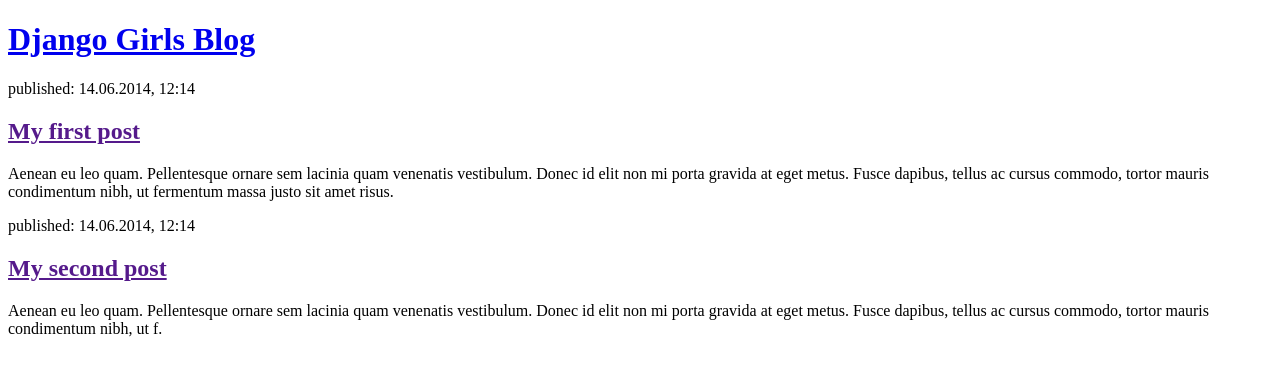
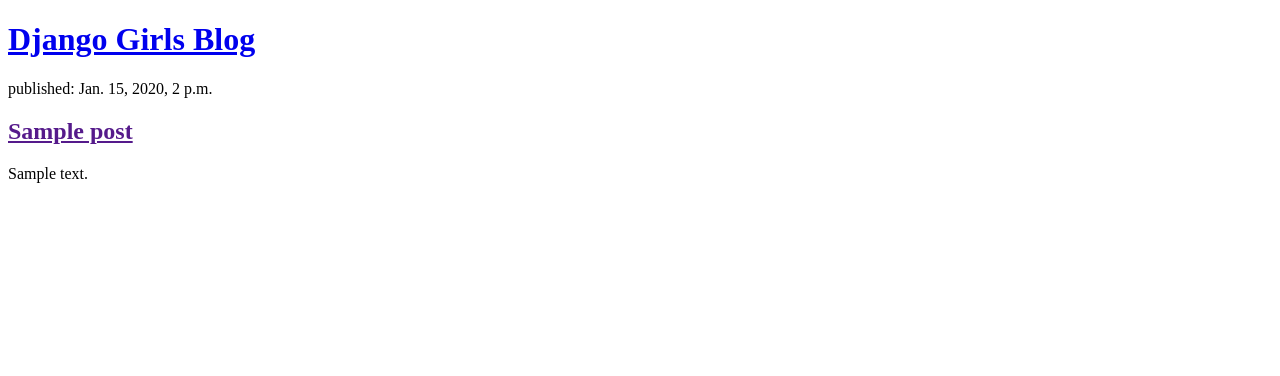
Before and after one commit to HuseynHasan/my-docs, a Django app: page /blog/ in a window 1280 px wide. Shown: the top 376 px of the page. Run offline with Django 4.2, Linux system fonts and the light colour scheme; tables that the repository leaves empty hold one stand-in row (values such as "Sample post").

Commit message:
Modified templates get informayion from database

```diff
--- a/blog/templates/blog/post_list.html
+++ b/blog/templates/blog/post_list.html
@@ -1,23 +1,25 @@
 <!DOCTYPE html>
-<html>
+<html lang="en">
+
 <head>
-        <title>Django Girls blog</title>
+    <meta charset="UTF-8">
+    <meta http-equiv="X-UA-Compatible" content="IE=edge">
+    <meta name="viewport" content="width=device-width, initial-scale=1.0">
+    <title>Document</title>
 </head>
+
 <body>
     <header>
-            <h1><a href="/">Django Girls Blog</a></h1>
+        <h1><a href="https://testdjangohuseyn.pythonanywhere.com/polls/">Django Girls Blog</a></h1>
     </header>
 
+    {% for post in posts %}
     <article>
-            <time>published: 14.06.2014, 12:14</time>
-            <h2><a href="">My first post</a></h2>
-            <p>Aenean eu leo quam. Pellentesque ornare sem lacinia quam venenatis vestibulum. Donec id elit non mi porta gravida at eget metus. Fusce dapibus, tellus ac cursus commodo, tortor mauris condimentum nibh, ut fermentum massa justo sit amet risus.</p>
+        <time>published: {{ post.published_date }}</time>
+        <h2><a href="">{{ post.title }}</a></h2>
+        <p>{{ post.text|linebreaksbr }}</p>
     </article>
+    {% endfor %}
+</body>
 
-        <article>
-            <time>published: 14.06.2014, 12:14</time>
-            <h2><a href="">My second post</a></h2>
-            <p>Aenean eu leo quam. Pellentesque ornare sem lacinia quam venenatis vestibulum. Donec id elit non mi porta gravida at eget metus. Fusce dapibus, tellus ac cursus commodo, tortor mauris condimentum nibh, ut f.</p>
-        </article>
-    </body>
 </html>
--- a/blog/views.py
+++ b/blog/views.py
@@ -1,6 +1,9 @@
 from django.shortcuts import render
+from django.utils import timezone
+from .models import Post
 
 # Create your views here.
 
 def post_list(request):
-    return render(request, 'blog/post_list.html', {})
+    posts = Post.objects.filter(published_date__lte=timezone.now()).order_by('published_date')
+    return render(request, 'blog/post_list.html', {'posts' : posts})
```
Lines whose indentation alone changed are shown as unchanged.
